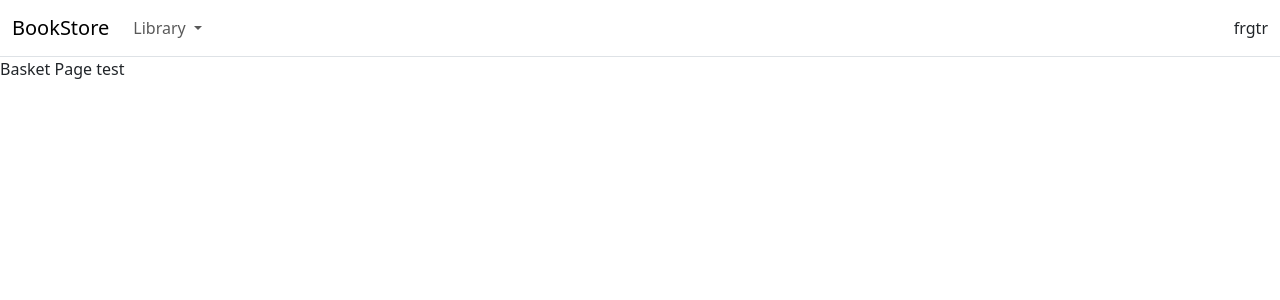
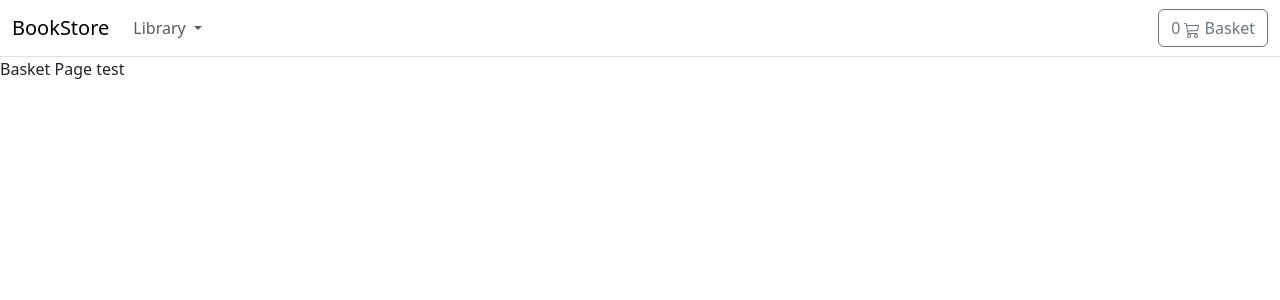
Before and after one commit to messaoudisalma/project-django, a Django app: page /basket/ in a window 1280 px wide. Shown: the top 300 px of the page. Run offline with Django 4.2, Linux system fonts and the light colour scheme; data that the repository does not hold is empty.

Commit message:
create button basket

```diff
--- a/basket/basket.py
+++ b/basket/basket.py
@@ -14,4 +14,21 @@ class Basket():
             basket = self.session['skey'] = {}
         self.basket = basket
 
-    #comment
+    def add(self, product, qty):
+        """
+        Adding and updating the users basket session data
+        """
+        product_id = str(product.id)
+
+        if product_id in self.basket:
+            self.basket[product_id]['qty'] = qty
+        else:
+            self.basket[product_id] = {'price': str(product.price), 'qty': qty}
+
+        self.save()
+
+    def __len__(self):
+        """
+        Get the basket data and count the qty of items
+        """
+        return sum(item['qty'] for item in self.basket.values())
--- a/basket/urls.py
+++ b/basket/urls.py
@@ -5,4 +5,5 @@ app_name = 'basket'
 
 urlpatterns = [
     path('', views.basket_summary, name='basket_summary'),
+    path('add/', views.basket_add, name='basket_add'),
 ]
--- a/basket/views.py
+++ b/basket/views.py
@@ -1,6 +1,23 @@
-from django.shortcuts import render
+from django.http import JsonResponse
+from django.shortcuts import get_object_or_404, render
+
+from store.models import Product
+
+from .basket import Basket
 
 # Create your views here.
 
 def basket_summary(request):
     return render(request, 'basket/summary.html')
+
+def basket_add(request):
+    basket = Basket(request)
+    if request.POST.get('action') == 'post':
+        product_id = int(request.POST.get('productid'))
+        product_qty = int(request.POST.get('productqty'))
+        product = get_object_or_404(Product, id=product_id)
+        basket.add(product=product, qty=product_qty)
+
+        basketqty = basket.__len__()
+        response = JsonResponse({'qty': basketqty})
+        return response
--- a/store/templates/store/base.html
+++ b/store/templates/store/base.html
@@ -37,8 +37,27 @@
                                 </ul>
                             </li>
                         </ul>
+                        <a type="button" role="button" href="{% url "basket:basket_summary" %}"
+                        class="btn btn-outline-secondary">
+
+                            {% with total_qty=basket|length %}
+                                <div id="basket-qty" class="d-inline-flex">
+                                    {% if total_qty > 0 %}
+                                        {{ total_qty }}
+                                    {% else %}
+                                        0
+                                    {% endif %}
+                                </div>
+                            {% endwith %}
+
+                            <svg xmlns="http://www.w3.org/2000/svg" width="16" height="16" fill="currentColor"
+                                class="bi bi-cart3" viewBox="0 0 16 16">
+                                <path
+                                    d="M0 1.5A.5.5 0 0 1 .5 1H2a.5.5 0 0 1 .485.379L2.89 3H14.5a.5.5 0 0 1 .49.598l-1 5a.5.5 0 0 1-.465.401l-9.397.472L4.415 11H13a.5.5 0 0 1 0 1H4a.5.5 0 0 1-.491-.408L2.01 3.607 1.61 2H.5a.5.5 0 0 1-.5-.5zM3.102 4l.84 4.479 9.144-.459L13.89 4H3.102zM5 12a2 2 0 1 0 0 4 2 2 0 0 0 0-4zm7 0a2 2 0 1 0 0 4 2 2 0 0 0 0-4zm-7 1a1 1 0 1 1 0 2 1 1 0 0 1 0-2zm7 0a1 1 0 1 1 0 2 1 1 0 0 1 0-2z" />
+                            </svg>
+                            Basket
+                        </a>
                     </div>
-                    frgtr
                 </div>
             </nav>
         </header>
```
Also changed, not shown: store/templates/store/products/single.html (+21 -0 lines).
